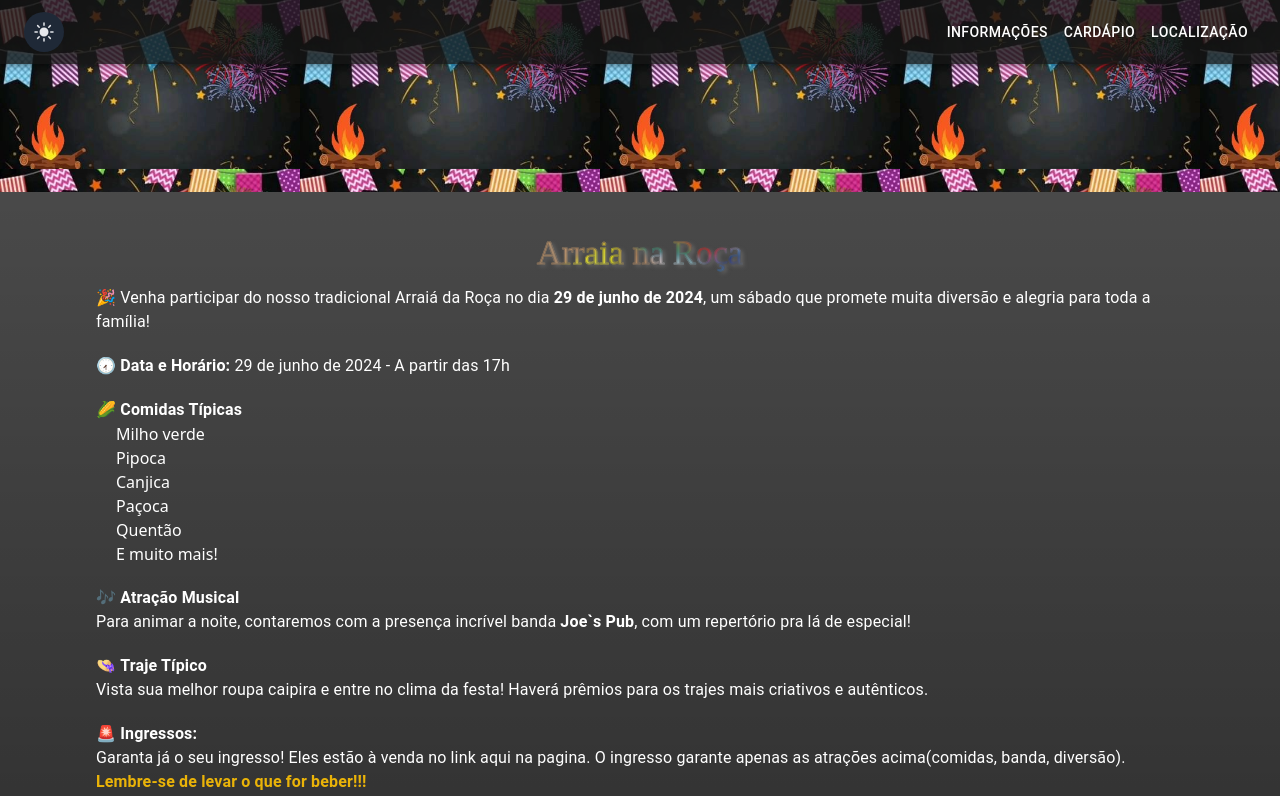
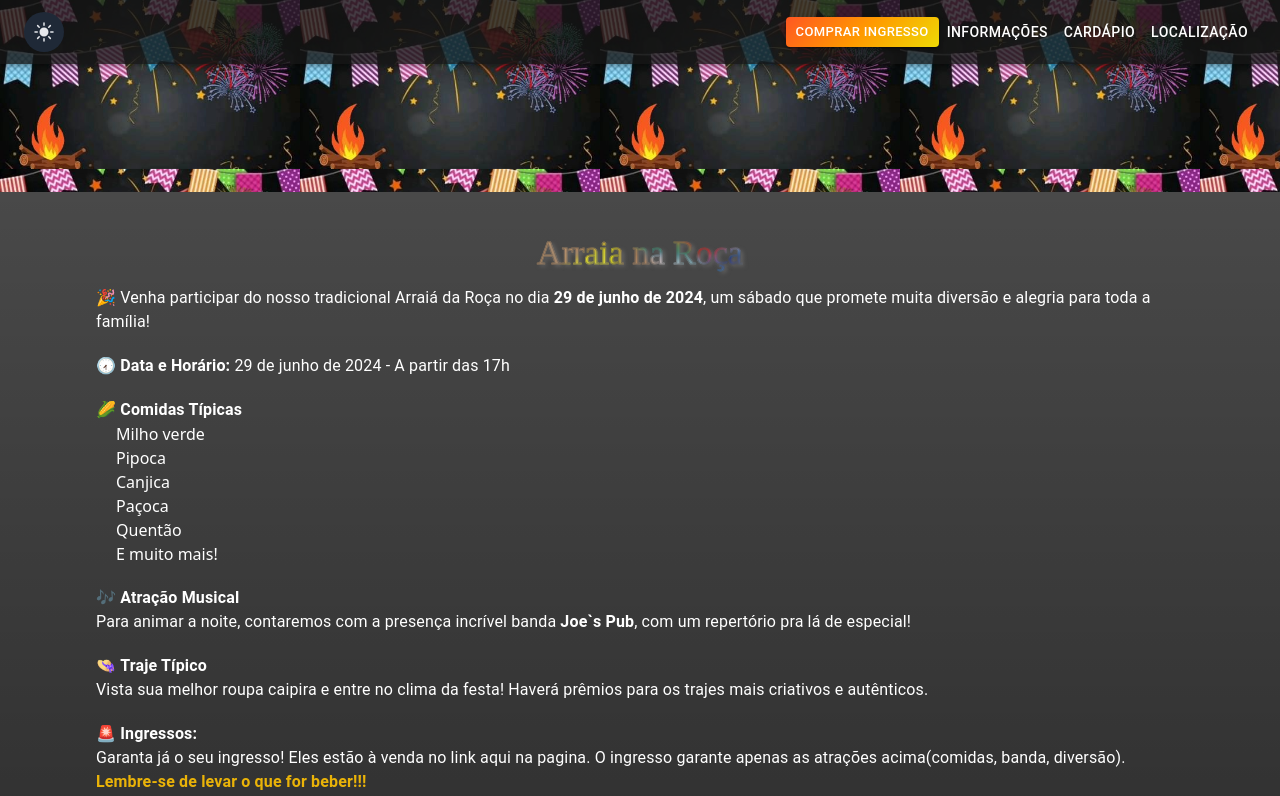
Before and after one commit to alinelopesm/arraia-na-roca, a Next.js app: page / in a window 1280 px wide. Shown: the top 796 px of the page. Built offline with nearby package versions, Linux system fonts and the light colour scheme.

Commit message:
refactor: adiciona validação de ativação do botão

```diff
--- /dev/null
+++ b/components/button-pay/custom-button.tsx
@@ -0,0 +1,28 @@
+import React, { forwardRef } from 'react';
+import { Button, useMediaQuery, useTheme } from '@mui/material';
+import Link from 'next/link';
+import { useThemePaletteMode } from '@/context/theme-context';
+import styles from './styles.module.css';
+
+const CustomButton: React.FC = () => {
+
+  const theme = useTheme();
+  const isMobile = useMediaQuery(theme.breakpoints.down('sm'));
+  const { themePallete } = useThemePaletteMode();
+
+  const buttonClassName = `${styles['button-fire']} ${themePallete === 'light' ? styles['light'] : ''}`;
+
+  return (
+    <Link href="https://loja.infinitepay.io/aamatias" passHref>
+      <Button
+        className={buttonClassName}
+        variant="contained"
+        size={isMobile ? 'large' : 'small'}
+      >
+        Comprar ingresso
+      </Button>
+    </Link>
+  );
+};
+
+export default CustomButton;
--- a/components/button-pay/index.tsx
+++ b/components/button-pay/index.tsx
@@ -1,8 +1,6 @@
 import React from 'react';
-import { useScrollTrigger, Zoom, Box, Button, useMediaQuery, useTheme } from '@mui/material';
-import Link from 'next/link';
-import { useThemePaletteMode } from '@/context/theme-context';
-import styles from './styles.module.css';
+import { useScrollTrigger, Zoom, Box, useMediaQuery, useTheme } from '@mui/material';
+import CustomButton from './custom-button';
 
 const ButtonPay: React.FC = () => {
   const trigger = useScrollTrigger({
@@ -12,9 +10,6 @@ const ButtonPay: React.FC = () => {
 
   const theme = useTheme();
   const isMobile = useMediaQuery(theme.breakpoints.down('sm'));
-  const { themePallete } = useThemePaletteMode();
-
-  const buttonClassName = `${styles['button-fire']} ${themePallete === 'light' ? styles['light'] : ''}`;
 
   return (
     <Zoom in={isMobile || trigger}>
@@ -31,26 +26,7 @@ const ButtonPay: React.FC = () => {
         }}
         className="button-fire"
       >
-        <Link href="https://loja.infinitepay.io/aamatias" passHref>
-          <Button
-            className={buttonClassName}
-            variant="contained"
-            color="primary"
-            size={isMobile ? "medium" : "large"}
-            sx={{
-              backgroundImage: 'url(/images/banner.jpeg)',
-              backgroundColor: themePallete === 'light' ? 'rgba(0, 0, 0, 0.7)' : 'rgba(55, 55, 55, 1)',
-              color: 'white',
-              borderRadius: 20,
-              width: isMobile ? '100%' : 'none',
-              '&:hover': {
-                backgroundColor: themePallete === 'light' ? 'rgba(0, 0, 0, 0.9)' : 'rgba(100, 100, 100, 1)',
-              },
-            }}
-          >
-            Comprar ingresso
-          </Button>
-        </Link>
+        <CustomButton />
       </Box>
     </Zoom>
   );
--- a/components/button-pay/styles.module.css
+++ b/components/button-pay/styles.module.css
@@ -1,7 +1,7 @@
 .button-fire {
-  background: linear-gradient(135deg, rgb(255, 87, 34) 0%, rgb(255, 153, 0) 50%, rgb(255, 234, 0) 100%);
+  background: linear-gradient(135deg, rgb(255, 87, 34) 0%, rgb(255, 153, 0) 50%, rgb(238, 218, 5) 100%);
   color: white;
-  padding: 10px 20px;
+  padding: 0 24;
   font-size: 16px;
   cursor: pointer;
   border-radius: 20px;
@@ -11,7 +11,7 @@
 }
 
 .button-fire:hover {
-  background: linear-gradient(135deg, rgb(255, 234, 0) 0%, rgb(255, 153, 0) 50%, rgb(255, 87, 34) 100%);
+  background: linear-gradient(135deg, rgb(238, 218, 5) 0%, rgb(255, 153, 0) 50%, rgb(255, 87, 34) 100%);
 }
 
 .button-fire.light {
@@ -20,6 +20,6 @@
 }
 
 .button-fire.light:hover {
-  background: linear-gradient(135deg, rgb(255, 234, 0) 0%, rgb(255, 153, 0) 50%, rgb(255, 87, 34) 100%);
+  background: linear-gradient(135deg, rgb(238, 218, 5) 0%, rgb(255, 153, 0) 50%, rgb(255, 87, 34) 100%);
   border-color: rgba(0, 0, 0, 0.5);
 }
--- a/components/page-structure/header/index.tsx
+++ b/components/page-structure/header/index.tsx
@@ -5,11 +5,12 @@ import Typography from '@mui/material/Typography';
 import IconButton from '@mui/material/IconButton';
 import MenuIcon from '@mui/icons-material/Menu';
 import Drawer from '@mui/material/Drawer';
-import { useTheme, useMediaQuery } from '@mui/material';
 import ThemeToggleButton from '@/components/ThemeToggleButton';
 import drawer from './drawer';
 import NavDesktop from './nav-desktop';
 import { useThemePaletteMode } from '@/context/theme-context';
+import CustomButton from '@/components/button-pay/custom-button';
+import { useScrollTrigger, useMediaQuery, useTheme } from '@mui/material';
 
 const Header = () => {
   const [mobileOpen, setMobileOpen] = React.useState(false);
@@ -24,6 +25,10 @@ const Header = () => {
 
   const isLightTheme = themePallete === 'light';
   const appBarBackgroundColor = isLightTheme ? 'rgba(0, 0, 0, 0.7)' : 'rgba(22, 22, 22, 0.8)';
+  const trigger = useScrollTrigger({
+    disableHysteresis: true,
+    threshold: 10,
+  });
 
   return (
     <>
@@ -42,7 +47,10 @@ const Header = () => {
             </IconButton>
           )}
           {!isMobile && (
-            <NavDesktop />
+            <>
+              {!trigger && <CustomButton />}
+              <NavDesktop />
+            </>
           )}
         </Toolbar>
       </AppBar>
--- a/components/page-structure/header/nav-desktop.tsx
+++ b/components/page-structure/header/nav-desktop.tsx
@@ -1,7 +1,7 @@
 import React from 'react';
 import Button from '@mui/material/Button';
 import { Link } from 'react-scroll';
-import menuItems from '../../../compositions/page-structure/menu-items';
+import menuItems from '../../../compositions/page-structure/menu-items'
 
 const NavDesktop = () => {
   return (
--- a/pages/carousel/index.tsx
+++ b/pages/carousel/index.tsx
@@ -2,7 +2,7 @@ import React from 'react';
 import { Carousel } from 'react-responsive-carousel';
 import 'react-responsive-carousel/lib/styles/carousel.min.css';
 import styles from './styles.module.css';
-import Image from 'next/image';
+import Image from 'next/legacy/image';
 import images from '@/compositions/carousel';
 
 const CustomCarousel: React.FC = () => {
@@ -13,7 +13,7 @@ const CustomCarousel: React.FC = () => {
         showStatus
         infiniteLoop
         autoPlay
-        showThumbs
+        showThumbs={false}
         swipeable
         interval={3000}
         className={styles.carousel}
```
